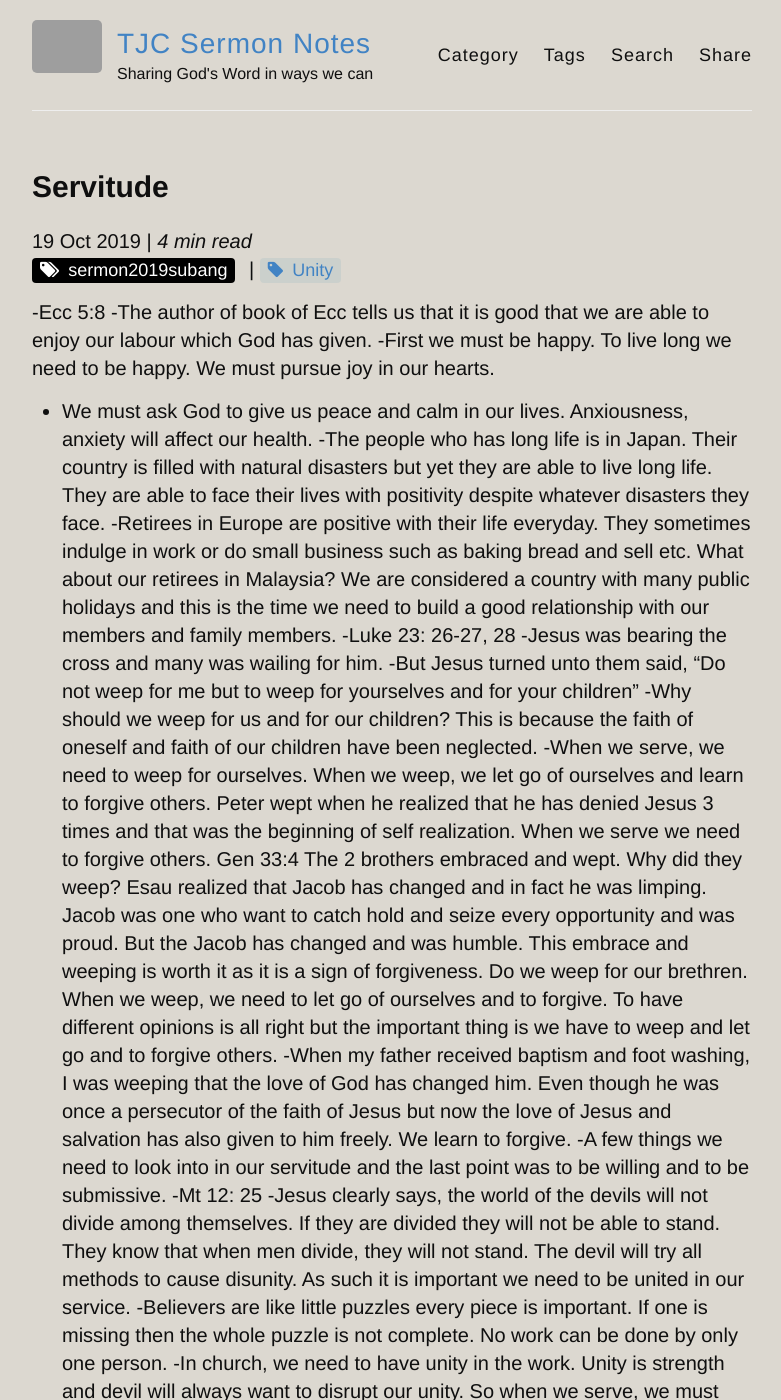
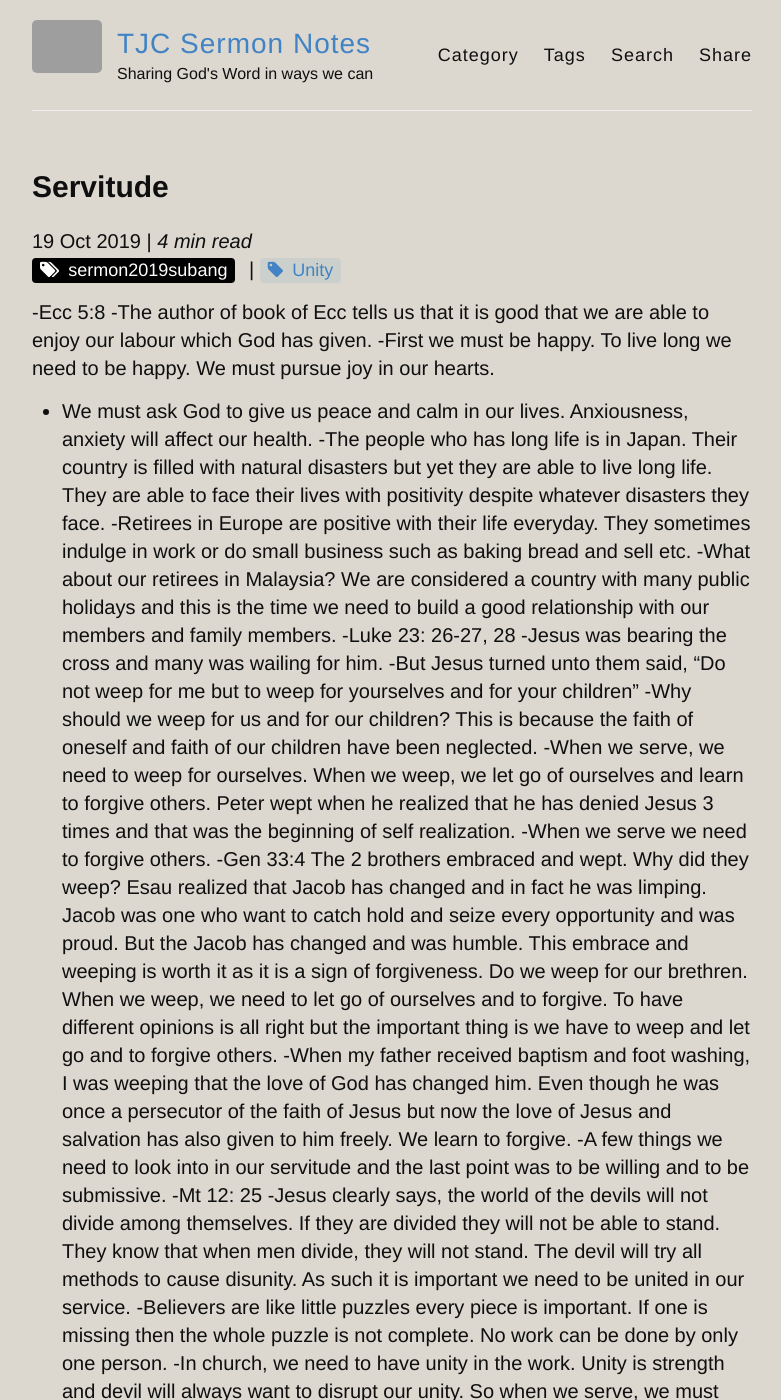
Before and after one commit to catchupTJC/catchuptjc.github.io, a Jekyll site: the page built from _posts/2019-10-19-Servitude.md, in a window 1280 px wide and 1400 px high. Shown: the whole window, without its empty margins (248-1029 px from the left). Built offline with Jekyll 4.4.1, drawn with Linux system fonts in a browser that asks for light colours; nearby versions of some CDN libraries; comment, search, counter and statistics services are not loaded; some of the changed text lies outside the part shown; grey boxes are pictures that could not be loaded.

Commit message:
Update 2019-10-19-Servitude.md

```diff
--- a/_posts/2019-10-19-Servitude.md
+++ b/_posts/2019-10-19-Servitude.md
@@ -12,14 +12,14 @@
 - We must ask God to give us peace and calm in our lives. Anxiousness, anxiety will affect our health.
 -The people who has long life is in Japan. Their country is filled with natural disasters but yet they are able to live long life. They are able to face their lives with positivity despite whatever disasters they face.
 -Retirees in Europe are positive with their life everyday. They sometimes indulge in work or do small business such as baking bread and sell etc.
-What about our retirees in Malaysia? We are considered a country with many public holidays and this is the time we need to build a good relationship with our members and family members.
+-What about our retirees in Malaysia? We are considered a country with many public holidays and this is the time we need to build a good relationship with our members and family members.
 -Luke 23: 26-27, 28
 -Jesus was bearing the cross and many was wailing for him.
 -But Jesus turned unto them said, “Do not weep for me but to weep for yourselves and for your children”
 -Why should we weep for us and for our children? This is because the faith of oneself and faith of our children have been neglected.
 -When we serve, we need to weep for ourselves. When we weep, we let go of ourselves and learn to forgive others. Peter wept when he realized that he has denied Jesus 3 times and that was the beginning of self realization.
-When we serve we need to forgive others.
-Gen 33:4 The 2 brothers embraced and wept. Why did they weep? Esau realized that Jacob has changed and in fact he was limping. Jacob was one who want to catch hold and seize every opportunity and was proud. But the Jacob has changed and was humble. This embrace and weeping is worth it as it is a sign of forgiveness. Do we weep for our brethren. When we weep, we need to let go of ourselves and to forgive. To have different opinions is all right but the important thing is we have to weep and let go and to forgive others.
+-When we serve we need to forgive others.
+-Gen 33:4 The 2 brothers embraced and wept. Why did they weep? Esau realized that Jacob has changed and in fact he was limping. Jacob was one who want to catch hold and seize every opportunity and was proud. But the Jacob has changed and was humble. This embrace and weeping is worth it as it is a sign of forgiveness. Do we weep for our brethren. When we weep, we need to let go of ourselves and to forgive. To have different opinions is all right but the important thing is we have to weep and let go and to forgive others.
 -When my father received baptism and foot washing, I was weeping that the love of God has changed him. Even though he was once a persecutor of the faith of Jesus but now the love of Jesus and salvation has also given to him freely. We learn to forgive.
 -A few things we need to look into in our servitude and the last point was to be willing and to be submissive.
 -Mt 12: 25
@@ -28,7 +28,7 @@
 one is missing then the whole puzzle is not complete. No work can be done by only one person.
 -In church, we need to have unity in the work. Unity is strength and devil will always want to disrupt our unity. So when we serve, we must understand that unity is strength.
 -The goose when they migrate they need to leave the cold and head towards the south. These geese will fly on the same speed. They fly in the V shape. The scientists found that they fly in V shape they can reach their destination 70% faster than one goose to fly on their own. So when the leader at the tip of the V shape is tired it will fly at the side and let another one to take over. The geese at the back will give encouragement to push the front to hold on. For those who are sick there will be 2 geese who will accompany the slower or sick goose.
-- Constructive criticism can help to go forward. Unity is indeed strength.
+-Constructive criticism can help to go forward. Unity is indeed strength.
 -In servitude we need to ask ourselves whether what we do is in accordance to the will of God.
 -Gen 11:6 The people at that time was in one mind and one language. At that time they had one aim to build the tower of Babel. With one aim, one language, one mind and united they could do anything. But their aim was against God’s purpose as the will of God is for them to spread out to the whole world.
 -Sometimes when someone disagrees with us, we feel hurt. We need to also reflect ourselves why is it not agreed. If it is truly good, then to put forward the proposal again.
```
